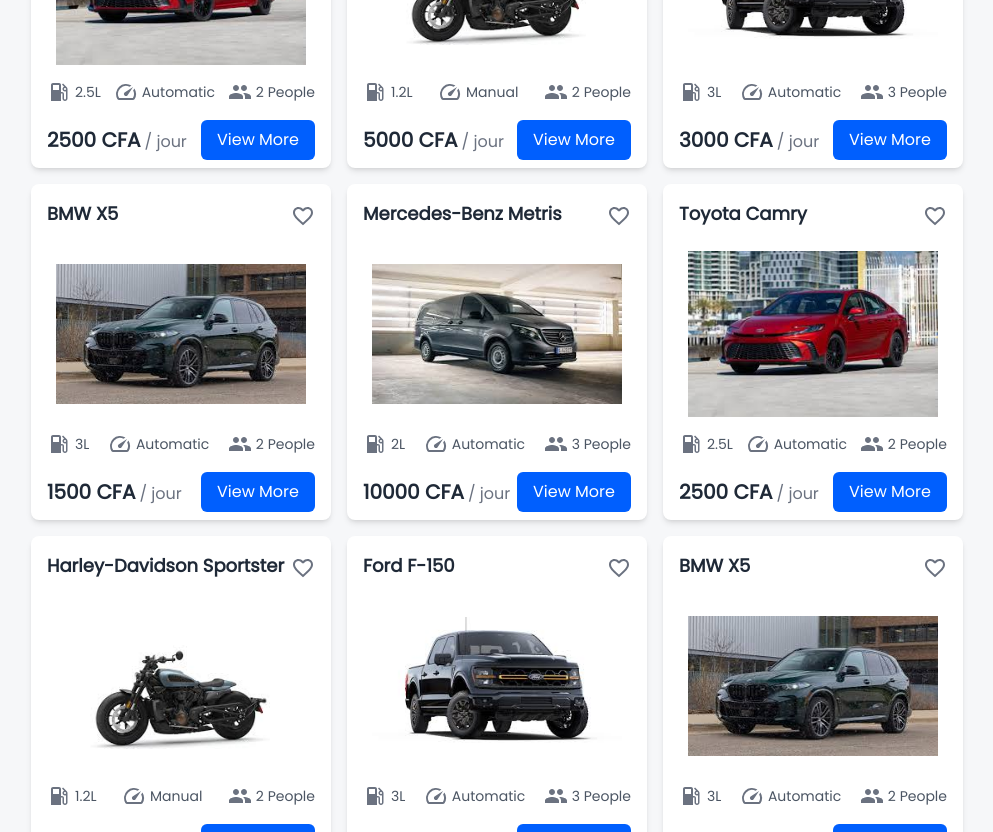
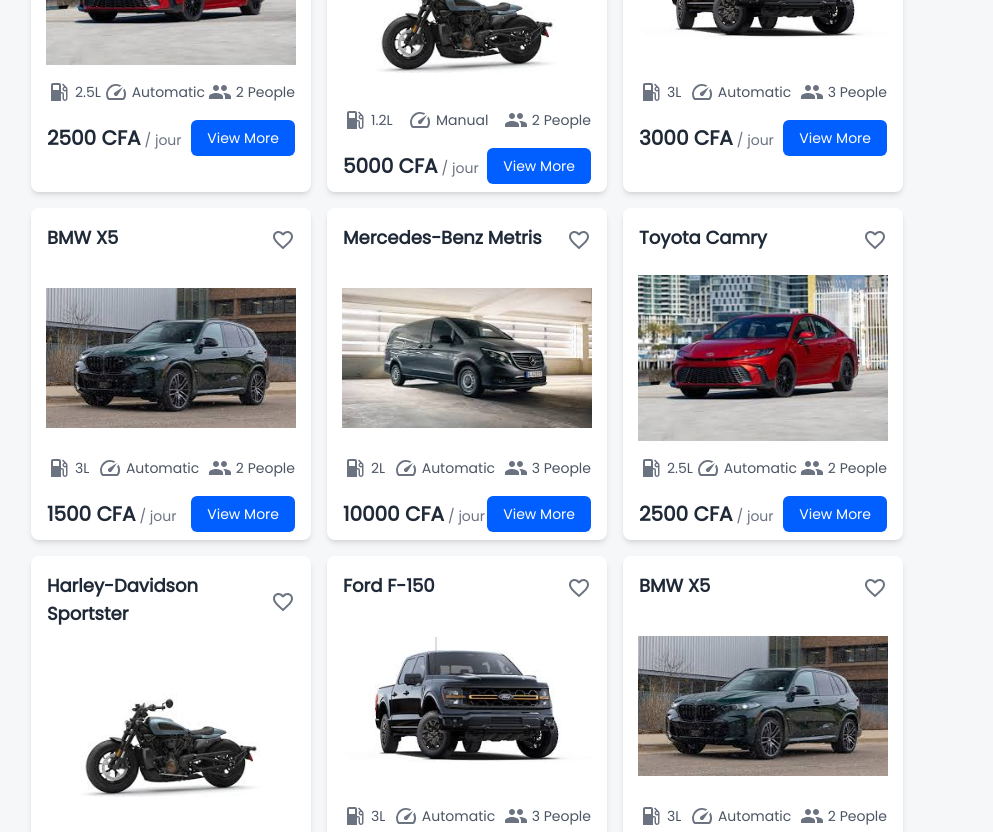
Before and after one commit to AdministrationReseau/easy-rental, a Next.js app: page /customer/agencies/1 in a window 1280 px wide. Shown: the part 1640-2472 px from the top of the page, without its empty margins (255-1248 px from the left). Built offline with nearby package versions, Linux system fonts and the light colour scheme; what @mui/material-nextjs would draw is missing.

Commit message:
customer car page

```diff
--- a/src/components/CarCard.tsx
+++ b/src/components/CarCard.tsx
@@ -1,111 +1,3 @@
-// 'use client';
-//
-// import React, { useState } from 'react';
-// import Link from 'next/link';
-// import { Favorite, FavoriteBorder, People, LocalGasStation, Speed } from '@mui/icons-material';
-// import Image from 'next/image';
-// import { CarProps } from '@/utils/types/CarProps';
-//
-// interface LikeProps {
-//     isLiked: boolean;
-//     onClick: () => void;
-// }
-//
-// const LikeButton: React.FC<LikeProps> = ({ isLiked, onClick }) => {
-//     return (
-//         <button onClick={onClick} className="text-xl">
-//             {isLiked ? (
-//                 <Favorite className="text-red-500" />
-//             ) : (
-//                 <FavoriteBorder className="text-gray-500" />
-//             )}
-//         </button>
-//     );
-// };
-//
-//
-// const CarCard: React.FC<CarProps> = ({
-//     id,
-//     brand,
-//     model,
-//     engine,
-//     transmission,
-//     passenger,
-//     pricePerDay,
-//     images,
-//     onLike,
-//     onDislike,
-// }) => {
-//     const [isLiked, setIsLiked] = useState<boolean>(false);
-//
-//     const toggleLike = () => {
-//         setIsLiked(!isLiked);
-//         if (!isLiked) {
-//             onLike(id);
-//         } else {
-//             onDislike(id);
-//         }
-//     };
-//
-//     return (
-//         <div className="bg-white text-gray-700 rounded-lg shadow-md overflow-hidden w-[300px]">
-//             {/* Header - Brand, Model, Like Button */}
-//             <div className="flex justify-between items-center p-4">
-//                 <h2 className="text-lg font-semibold text-gray-800">
-//                     {brand} {model}
-//                 </h2>
-//                 <LikeButton isLiked={isLiked} onClick={toggleLike} />
-//             </div>
-//
-//             {/* Image Section */}
-//             <div className="flex items-center justify-center h-[180px]">
-//                 {images?.[0] && (
-//                     <Image
-//                         src={images[0]}
-//                         alt={`${brand} ${model}`}
-//                         width={250}
-//                         height={120}
-//                         className="object-contain"
-//                     />
-//                 )}
-//             </div>
-//
-//             {/* Details Section */}
-//             <div className="flex justify-between items-center px-4 py-2 text-sm text-gray-600">
-//                 <div className="flex items-center gap-1">
-//                     <LocalGasStation className="w-5 h-5 text-gray-500" />
-//                     <p>{engine.capacity}L</p>
-//                 </div>
-//                 <div className="flex items-center gap-1">
-//                     <Speed className="w-5 h-5 text-gray-500" />
-//                     <p>{transmission}</p>
-//                 </div>
-//                 <div className="flex items-center gap-1">
-//                     <People className="w-5 h-5 text-gray-500" />
-//                     <p>{passenger} People</p>
-//                 </div>
-//             </div>
-//
-//             {/* Footer Section */}
-//             <div className="px-4 py-2 flex justify-between items-center">
-//                 <div>
-//                     <span className="text-xl font-semibold text-gray-800">
-//                         {pricePerDay} CFA
-//                     </span>
-//                     <span className="text-gray-500 ml-1">/ jour</span>
-//                 </div>
-//                 <Link href={`/customer/cars/${id}`}>
-//                     <button className="py-2 px-4 bg-primary-blue text-white rounded-md transition duration-200 transform hover:scale-105 hover:bg-blue-600">
-//                         Rent Now
-//                     </button>
-//                 </Link>
-//             </div>
-//         </div>
-//     );
-// };
-//
-// export { CarCard };
-
 'use client';
 
 import React, { useState } from 'react';
@@ -155,7 +47,7 @@
     };
 
     return (
-        <div className="bg-white text-gray-700 rounded-lg shadow-md overflow-hidden w-[300px]">
+        <div className="bg-white text-gray-700 rounded-lg shadow-md overflow-hidden w-[280px]">
             {/* Header - Brand, Model, Like Button */}
             <div className="flex justify-between items-center p-4">
                 <h2 className="text-lg font-semibold text-gray-800">
@@ -199,10 +91,10 @@
                     <span className="text-xl font-semibold text-gray-800">
                         {pricePerDay} CFA
                     </span>
-                    <span className="text-gray-500 ml-1">/ jour</span>
+                    <span className="text-gray-500 text-sm ml-1">/ jour</span>
                 </div>
                 <Link href={`/customer/cars/${id}`}>
-                    <button className="py-2 px-4 bg-primary-blue text-white rounded-md transition duration-200 transform hover:scale-105 hover:bg-blue-600">
+                    <button className="text-sm py-2 px-4 bg-primary-blue text-white rounded-md transition duration-200 transform hover:scale-105 hover:bg-blue-600">
                         View More
                     </button>
                 </Link>
```
